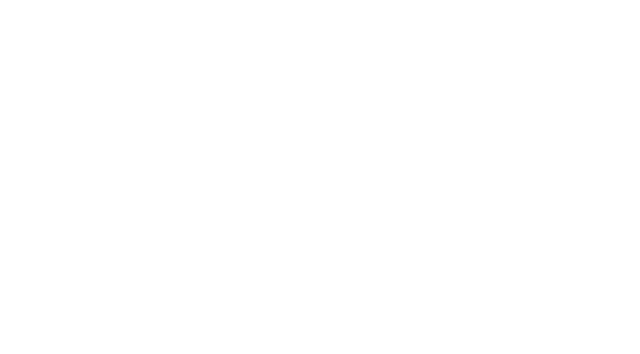
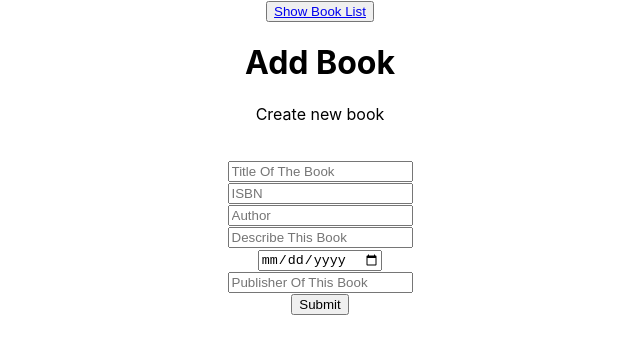
Before and after one commit to ugramraju/BookListApplication, a React (Create React App) app in the folder frontend/: page /booksform in a window 1280 px wide. Before the commit this address had no page. Shown: the top 354 px of the page, without its empty margins (320-960 px from the left). Built offline with nearby package versions, Linux system fonts and the light colour scheme.

Commit message:
except css

```diff
--- a/frontend/src/App.js
+++ b/frontend/src/App.js
@@ -1,7 +1,9 @@
 import './App.css';
 import{BrowserRouter,Routes,Route} from "react-router-dom"
 import Registration from './components/Registration/Registration';
-import Login from "./components/Login/Login"
+import Login from "./components/Login/Login";
+import DisplayData from "./components/BooksData/BooksData";
+import BooksForm from "./components/BooksForm/BooksForm"
 function App() {
   return (
     <div className="App">
@@ -9,6 +11,8 @@ function App() {
      <Routes>
       <Route path='/' element={<Registration/>}/>
       <Route path='/login' element={<Login/>}/>
+      <Route path='displaydata' element={<DisplayData/>}/>
+      <Route path='booksform' element={<BooksForm/>}/>
      </Routes>
      </BrowserRouter>
     </div>
--- /dev/null
+++ b/frontend/src/components/BooksData/BooksData.jsx
@@ -0,0 +1,142 @@
+import React, { useEffect, useState } from "react";
+import { Link } from "react-router-dom";
+import axios from "axios"
+const DisplayData = ()=>{
+    const[booksData,setBooksData] = useState([]);
+    const [selectedBook, setSelectedBook] = useState(null);
+    const[editMode, setEditMode] = useState("");
+
+    useEffect(()=>{
+        fetch("http://localhost:8000/api/booksget")
+        .then(res=>res.json())
+        .then((data)=>setBooksData(data.data))
+        .catch((err)=>console.log(err))
+    })
+  //delete Handler
+    const deleteHandler= async(id)=>{
+        try{
+            const confirmed = window.confirm("Sure You Want To Delete It!");
+            if(confirmed){
+                await axios.delete(`http://localhost:8000/api/bookdelete/${id}`);
+                setBooksData(booksData.filter((eachData)=>eachData._id !== id))
+            }
+        }
+        catch(err){
+            console.log(err)
+        }
+    }
+    //Edit Handler
+    const editHandler=(book)=>{
+        setSelectedBook(book);
+        setEditMode(true)
+    };
+    const handleSave=async(id)=>{
+        try{
+            const updateBook = await axios.put(`http://localhost:8000/api/booksEdit/${id}`,selectedBook);
+            setBooksData(booksData.map((eachData)=>{
+                if(eachData._id === updateBook.data._id){
+                    return updateBook.data;
+                }
+                return eachData;
+            }));
+            setEditMode(false);
+            setSelectedBook(null);
+
+
+        }
+        catch(err){
+            console.log(err)
+        }
+    }
+    const changeHandler=(e)=>{
+        const{name,value} = e.target;
+        setSelectedBook({...selectedBook,[name]:value})
+    }
+    return(
+        <>
+        {
+            editMode && selectedBook &&(
+                <div>
+                    <button>Sow Book List</button>
+                    <div>
+                        <h1>Edit Book</h1>
+                        <p>Update Book's Info</p>
+                    </div>
+                    <input type="text"
+                id="title_of_the_book"
+                placeholder="Title Of The Book"
+                name="title_of_the_book"
+                value={selectedBook.title_of_the_book}
+                onChange={changeHandler}
+                />
+                <br/>
+                <input type="text"
+                id="isbn"
+                placeholder="ISBN"
+                name="isbn"
+                value={selectedBook.isbn}
+                onChange={changeHandler}
+                />
+                <br/>
+                <input type="text"
+                id="author"
+                placeholder="Author"
+                name="author"
+                value={selectedBook.author}
+                onChange={changeHandler}
+                />
+                <br/>
+                <input type="text"
+                id="describe_this_book"
+                placeholder="Describe This Book"
+                name="describe_this_book"
+                value={selectedBook.describe_this_book}
+                onChange={changeHandler}
+                />
+                <br/>
+                <input type="date"
+                id="published_date"
+                placeholder="Published Date"
+                name="published_date"
+                value={selectedBook.published_date}
+                onChange={changeHandler}
+                />
+                <br/>
+                 <input type="text"
+                id="publisher_of_this_book"
+                placeholder="Publisher Of This Book"
+                name="publisher_of_this_book"
+                value={selectedBook.publisher_of_this_book}
+                onChange={changeHandler}
+                />
+                <br/>
+                <button onClick={()=>handleSave(selectedBook._id)}>Update Book</button>
+                </div>
+            )
+        }
+        <div>
+        <h1 className="books_heading">Books List</h1>
+        <button type="submit"><Link to="/booksform">+ Add New Book</Link></button>
+        {
+            booksData.map((each)=>{
+                return(
+                    <div key={each._id}>
+                        <div>Title: {each.title_of_the_book}</div>
+                        <div>ISBN: {each.isbn}</div>
+                        <div>Author: {each.author}</div>
+                        <div>Publisher: {each.publisher_of_this_book}</div>
+                        <div>Published Date: {each.published_date}</div>
+                        <div>Description: {each.describe_this_book}</div>
+                        <div>
+                            <button onClick={()=>deleteHandler(each._id)}>Delete Book</button>
+                            <button onClick={()=>editHandler(each)}>Edit Book</button>
+                        </div>
+                    </div>
+                )
+            })
+        }
+        </div>
+        </>
+    )
+}
+export default DisplayData;
--- /dev/null
+++ b/frontend/src/components/BooksForm/BooksForm.jsx
@@ -0,0 +1,101 @@
+import React, { useState } from "react";
+import { Link, useNavigate } from "react-router-dom";
+import axios from "axios";
+const BooksForm=()=>{
+    const navigate = useNavigate()
+    const [data, setData] = useState({
+        title_of_the_book:"",
+        isbn:"",
+        author:"",
+        describe_this_book:"",
+        published_date:"",
+        publisher_of_this_book:""
+
+    })
+    const[msg,setErrormsg] = useState("");
+
+    const changeHandler=(e)=>{
+        e.preventDefault();
+        setData({...data,[e.target.name]:e.target.value})
+    }
+    const submitHandler=async(e)=>{
+        e.preventDefault();
+        if(!data.title_of_the_book || !data.isbn || !data.author || !data.describe_this_book || !data.published_date ||!data.publisher_of_this_book){
+            setErrormsg("Kindly Fill All The Data");
+            return;
+        }
+        try{
+            const res = await axios.post("http://localhost:8000/api/bookspost",data);
+            console.log(res.data)
+            setData({title_of_the_book:"",
+            isbn:"",
+            author:"",
+            describe_this_book:"",
+            published_date:"",
+            publisher_of_this_book:""})
+            navigate("/displaydata")
+        }
+        catch(err){
+            console.log(err)
+        }
+    }
+    return(
+        <div className="container">
+            <button type="submit">
+                <Link to="/displaydata">Show Book List</Link>
+            </button>
+            <div>
+                <h1>Add Book</h1>
+                <p>Create new book</p>
+            </div>
+            <form onSubmit={submitHandler}>
+                <span id="err_msg">{msg}</span>
+                <br/>
+                <input type="text"
+                id="title_of_the_book"
+                placeholder="Title Of The Book"
+                name="title_of_the_book"
+                onChange={changeHandler}
+                />
+                <br/>
+                <input type="text"
+                id="isbn"
+                placeholder="ISBN"
+                name="isbn"
+                onChange={changeHandler}
+                />
+                <br/>
+                <input type="text"
+                id="author"
+                placeholder="Author"
+                name="author"
+                onChange={changeHandler}
+                />
+                <br/>
+                <input type="text"
+                id="describe_this_book"
+                placeholder="Describe This Book"
+                name="describe_this_book"
+                onChange={changeHandler}
+                />
+                <br/>
+                <input type="date"
+                id="published_date"
+                placeholder="Published Date"
+                name="published_date"
+                onChange={changeHandler}
+                />
+                <br/>
+                 <input type="text"
+                id="publisher_of_this_book"
+                placeholder="Publisher Of This Book"
+                name="publisher_of_this_book"
+                onChange={changeHandler}
+                />
+                <br/>
+                <input type="submit" id="submit_btn" value="Submit"/>
+            </form>
+        </div>
+    )
+}
+export default BooksForm;
--- a/frontend/src/components/Login/Login.jsx
+++ b/frontend/src/components/Login/Login.jsx
@@ -18,7 +18,7 @@ const navigate=useNavigate()
     try {
       const res = await axios.post("http://localhost:8000/api/user/login", data,{withCredentials:true});
       if(res.data.msg === "Login Successfully"){
-        navigate("")
+        navigate("/displaydata")
       }
       console.log(res)
     } catch (err) {
```
